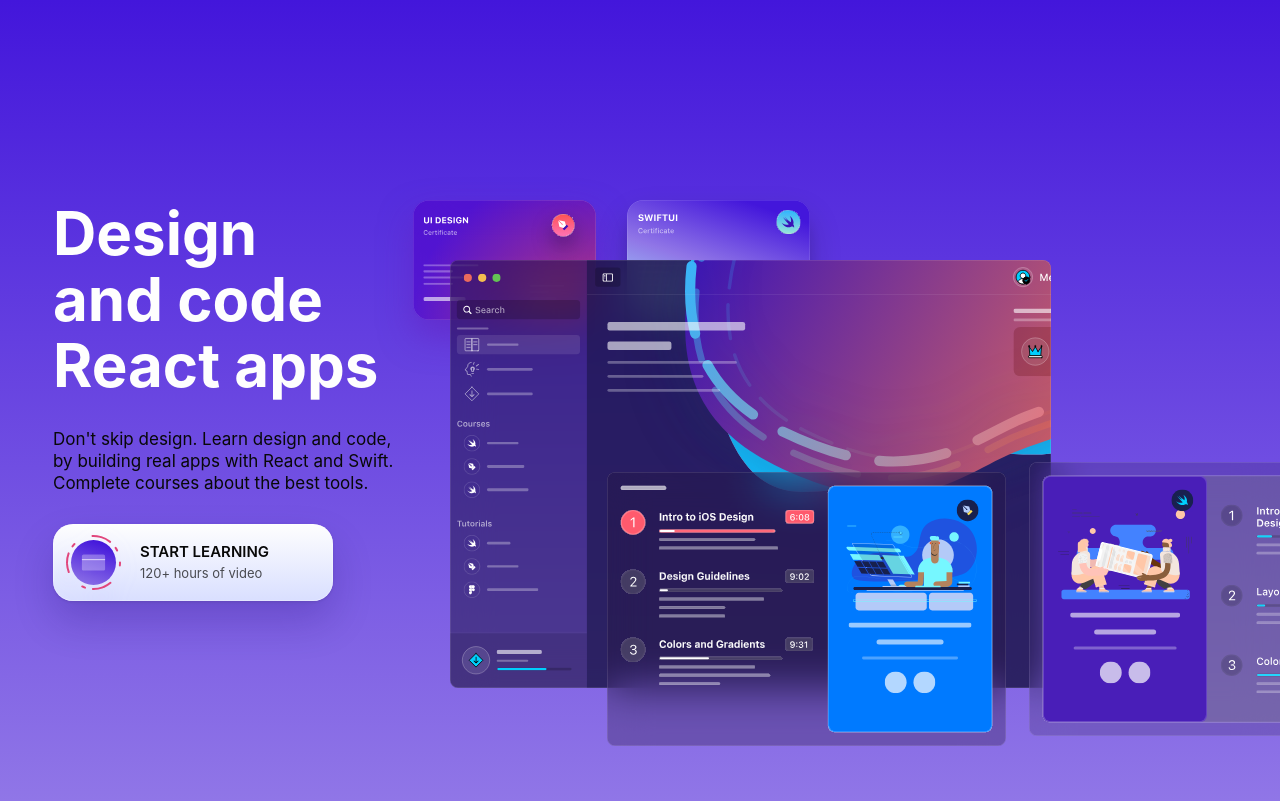
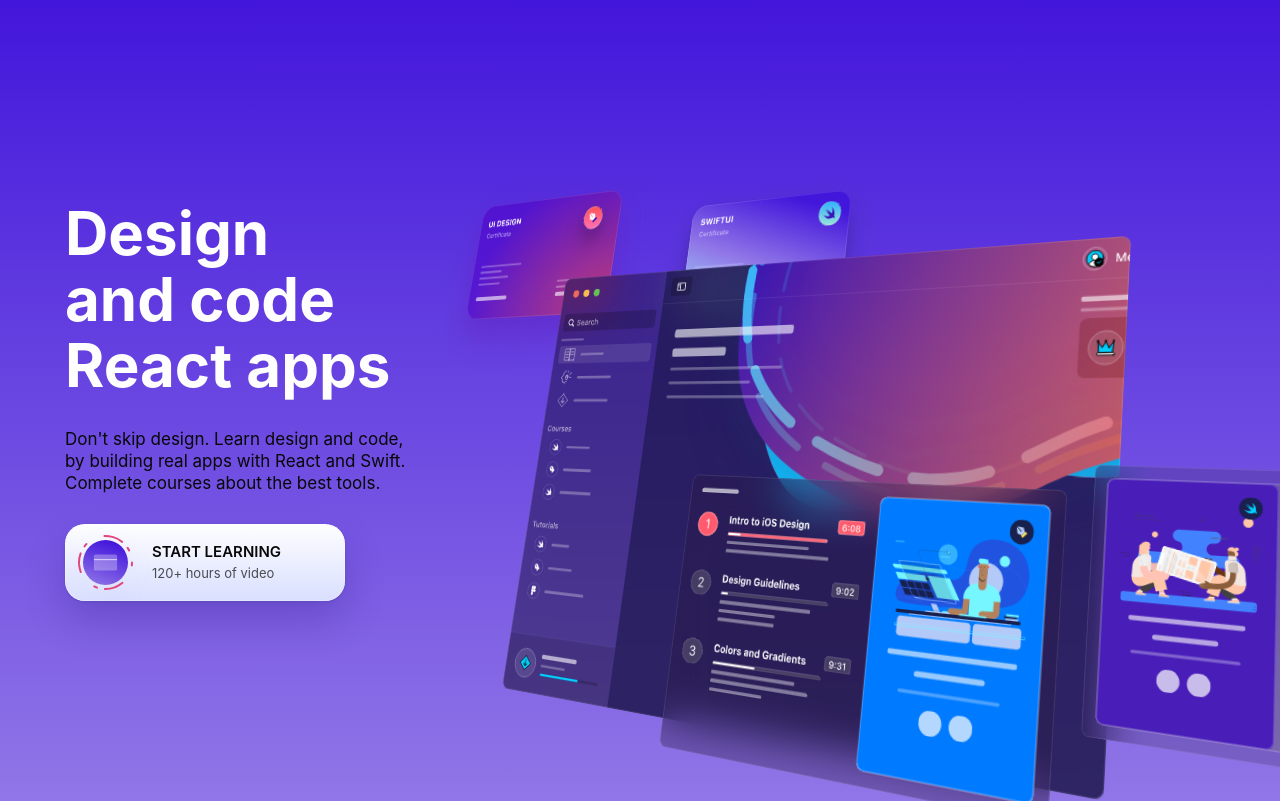
Before and after one commit to algoritmau/designcodeweb, a Gatsby site: page / in a window 1280 px wide. Built offline with nearby package versions, Linux system fonts and the light colour scheme; Gatsby itself is replaced by a stand-in of ours.

Commit message:
add animation to hero illustration

```diff
--- a/src/components/animations/MockupAnimation.js
+++ b/src/components/animations/MockupAnimation.js
@@ -4,29 +4,64 @@ import styled from 'styled-components'
 export default function MockupAnimation() {
   return (
     <Wrapper>
-      <div className="mockup1" />
-      <div className="mockup2" />
-      <div className="mockup3" />
-      <div className="mockup4" />
-      <div className="mockup5" />
+      <div className="mockup mockup--1" />
+      <div className="mockup mockup--2" />
+      <div className="mockup mockup--3" />
+      <div className="mockup mockup--4" />
+      <div className="mockup mockup--5" />
     </Wrapper>
   )
 }
 
 const Wrapper = styled.div`
   position: relative;
+  perspective: 1000;
 
-  .mockup1,
-  .mockup2,
-  .mockup3,
-  .mockup4,
-  .mockup5 {
+  * {
+    transition: 1s cubic-bezier(0.075, 0.82, 0.165, 1);
+  }
+
+  :hover .mockup {
+    transform: rotateY(360deg) rotateX(0deg);
+
+    &.mockup--1 {
+      transform: translate(-32px, -32px);
+    }
+
+    &.mockup--2 {
+      transform: translate(0, -32px);
+    }
+
+    &.mockup--3 {
+      transform: translate(-32px, -32px);
+    }
+
+    &.mockup--4 {
+      transform: translate(-128px, 32px);
+    }
+
+    &.mockup--5 {
+      transform: translate(-96px, 32px);
+    }
+
+    :hover {
+      filter: brightness(160%) saturate(128%);
+    }
+  }
+
+  .mockup--1,
+  .mockup--2,
+  .mockup--3,
+  .mockup--4,
+  .mockup--5 {
     position: absolute;
     backdrop-filter: blur(var(--backdrop-blur));
     border-radius: 16px;
+    transform: rotateY(332deg) rotateX(12deg);
+    transform-origin: bottom left;
   }
 
-  .mockup1 {
+  .mockup--1 {
     top: 0;
     left: 0;
     width: 183px;
@@ -43,7 +78,7 @@ const Wrapper = styled.div`
       inset 0px 0px 0px 0.5px rgb(255 255 255 / 0.2);
   }
 
-  .mockup2 {
+  .mockup--2 {
     top: 0;
     left: 214px;
     width: 183px;
@@ -56,7 +91,7 @@ const Wrapper = styled.div`
       inset 0px 0px 0px 0.5px rgb(255 255 255 / 0.2);
   }
 
-  .mockup3 {
+  .mockup--3 {
     top: 60px;
     left: 37px;
     width: 601px;
@@ -68,7 +103,7 @@ const Wrapper = styled.div`
     border-radius: 8px;
   }
 
-  .mockup4 {
+  .mockup--4 {
     top: 272px;
     left: 194px;
     width: 399px;
@@ -80,7 +115,7 @@ const Wrapper = styled.div`
     border-radius: 8px;
   }
 
-  .mockup5 {
+  .mockup--5 {
     top: 262px;
     left: 616px;
     width: 412px;
--- a/src/components/sections/HeroSection.js
+++ b/src/components/sections/HeroSection.js
@@ -34,6 +34,7 @@ export default function HeroSection() {
 
 const Wrapper = styled.section`
   background: linear-gradient(180deg, #4316db 0%, #9076e7 100%);
+  padding-left: 24px;
   overflow: hidden;
 `
 
@@ -44,6 +45,7 @@ const ContentWrapper = styled.div`
 
   display: grid;
   grid-template-columns: auto 1fr;
+  gap: 40px;
 `
 
 const TextWrapper = styled.div`
```
